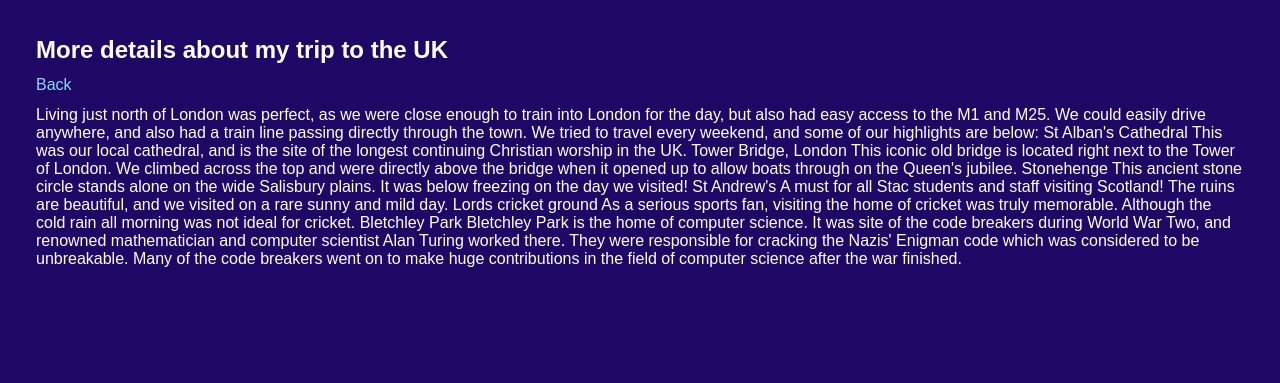
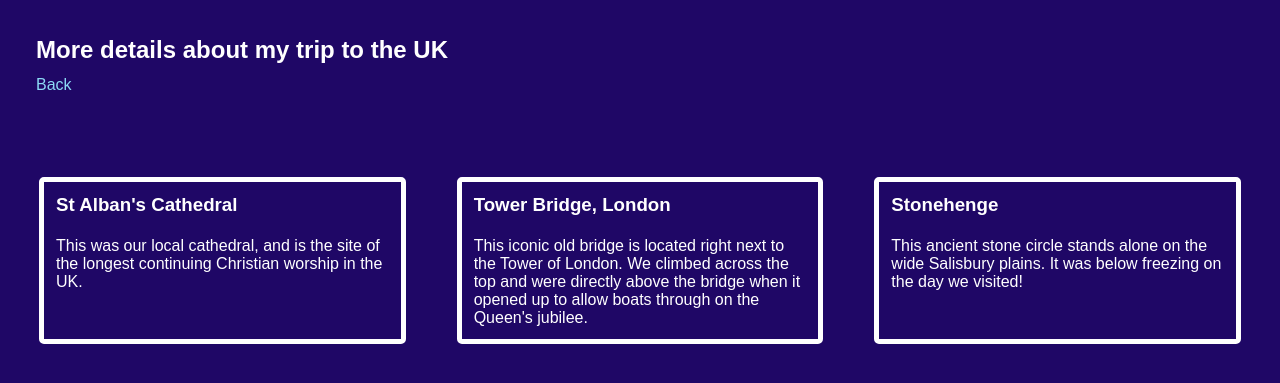
Before and after one commit to standrewscollege2018/2020-year-11-web-design-classwork-kanyenortheast, a PHP site: page /uk.html in a window 1280 px wide. Shown: the top 383 px of the page. Run offline with PHP 8.4, Linux system fonts and the light colour scheme.

Commit message:
Lesson 8

```diff
--- a/Site/styles.css
+++ b/Site/styles.css
@@ -35,8 +35,23 @@ ul{
 
 
 .overal {
-margin-top: 30px;
-display:grid;
-grid-template-columns: 1fr 1fr;
-grid-column-gap: 60px
+  margin-top: 30px;
+  display:grid;
+  grid-template-columns: 1fr 1fr;
+  grid-column-gap: 60px
 }
+
+.container {
+  margin-top: 50px;
+  display:grid;
+  grid-template-columns: 1fr 1fr 1fr;
+  grid-column-gap: 45px
+}
+
+.location {
+  border: 5px solid #ffffff;
+  border-radius: 5px;
+  padding: 0px;
+  overflow: hidden;
+
+}
--- a/Site/uk.html
+++ b/Site/uk.html
@@ -9,36 +9,23 @@
   <body>
     <h2>More details about my trip to the UK</h2>
     <a href="Trip.html">Back</a>
-    <p>Living just north of London was perfect, as we were close enough to train into London for the day, but also had easy access to the M1 and M25.
-We could easily drive anywhere, and also had a train line passing directly through the town.
+    <p>
 
-We tried to travel every weekend, and some of our highlights are below:
-
-St Alban's Cathedral
-
-This was our local cathedral, and is the site of the longest continuing Christian worship in the UK.
-
-Tower Bridge, London
-
-This iconic old bridge is located right next to the Tower of London. We climbed across the top and were directly above the bridge when it opened up to allow boats through on the Queen's jubilee.
-
-Stonehenge
-
-This ancient stone circle stands alone on the wide Salisbury plains. It was below freezing on the day we visited!
-
-St Andrew's
-
-A must for all Stac students and staff visiting Scotland! The ruins are beautiful, and we visited on a rare sunny and mild day.
-
-Lords cricket ground
-
-As a serious sports fan, visiting the home of cricket was truly memorable. Although the cold rain all morning was not ideal for cricket.
-
-Bletchley Park
-
-Bletchley Park is the home of computer science. It was site of the code breakers during World War Two, and renowned mathematician and computer scientist Alan Turing worked there.
-
-They were responsible for cracking the Nazis' Enigman code which was considered to be unbreakable. Many of the code breakers went on to make huge contributions in the field of computer science after the war finished.</p>
+      <div class="container">
+        <div class="location">
+          <h3>St Alban's Cathedral  </h3>
+          <p>This was our local cathedral, and is the site of the longest continuing Christian worship in the UK. </p>
+        </div>
+        <div class="location">
+          <h3>Tower Bridge, London </h3>
+          <p>This iconic old bridge is located right next to the Tower of London. We climbed across the top and
+            were directly above the bridge when it opened up to allow boats through on the Queen's jubilee. </p>
+        </div>
+        <div class="location">
+          <h3>Stonehenge </h3>
+          <p>This ancient stone circle stands alone on the wide Salisbury plains. It was below freezing on the day we visited! </p>
+        </div>
+      </div>
 
 
   </body>
```
Also changed, not shown: Site/france.html (+17 -16 lines), Site/greece.html (+21 -18 lines), Site/italy.html (+17 -28 lines).
